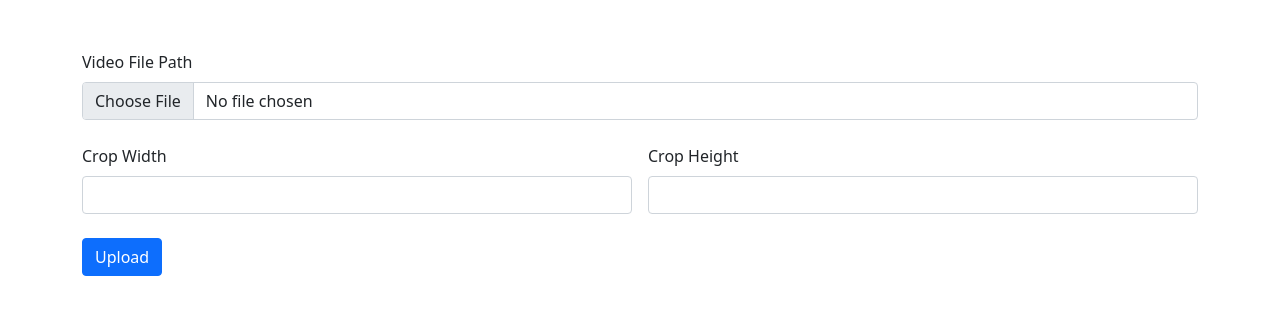
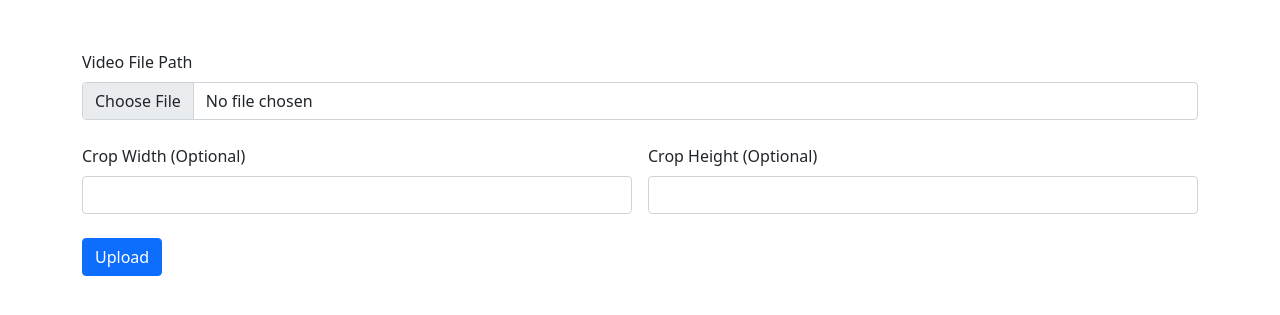
Before and after one commit to fukumame/vidgear_web_app, a Flask app: page / in a window 1280 px wide. Shown: the part 56-371 px from the top of the page. Run offline with Flask 2, Linux system fonts and the light colour scheme.

Commit message:
add optional message

```diff
--- a/templates/index.html
+++ b/templates/index.html
@@ -8,11 +8,11 @@
             </div>
         </div>
         <div class="col-md-6">
-            <label for="crop_width" class="form-label">Crop Width</label>
+            <label for="crop_width" class="form-label">Crop Width (Optional)</label>
             <input type="number" name="crop_width" class="form-control" id="crop_width">
         </div>
         <div class="col-md-6">
-            <label for="crop_height" class="form-label">Crop Height</label>
+            <label for="crop_height" class="form-label">Crop Height (Optional)</label>
             <input type="number" name="crop_height" class="form-control" id="crop_height">
         </div>
         <div class="col-12 mt-4">
```
